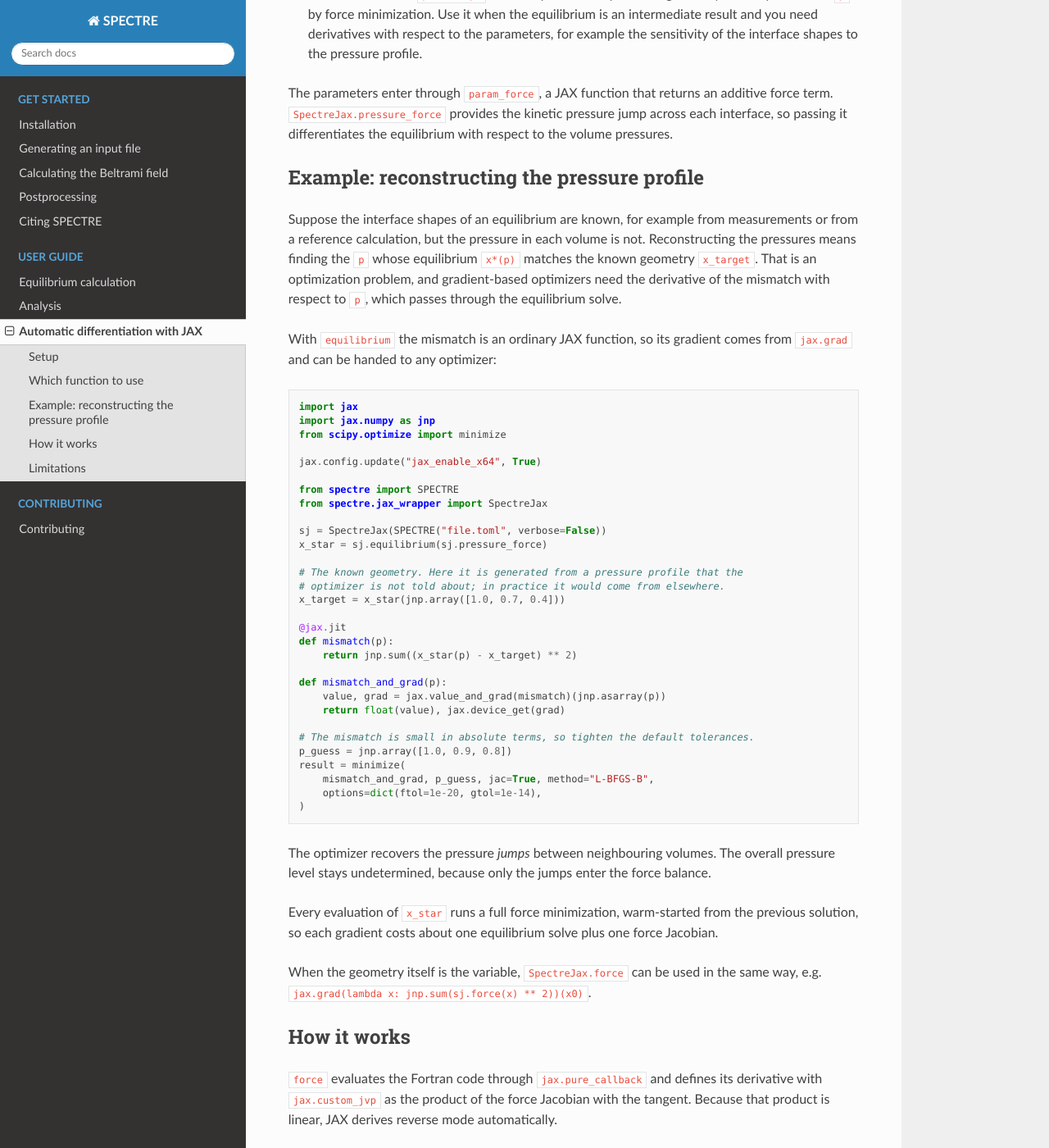
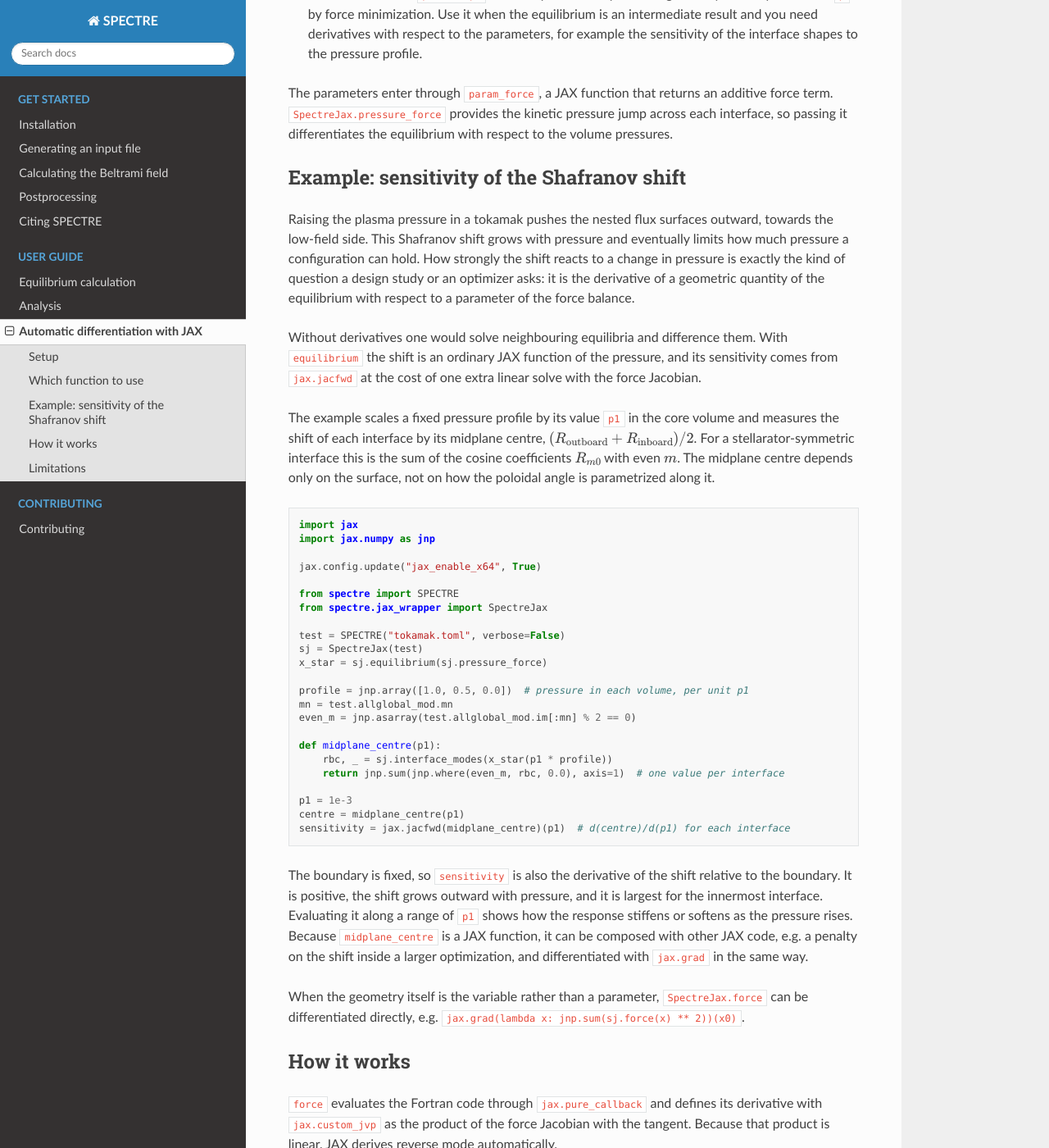
Before and after one commit to ANU-HPC/SPECTRE, a Sphinx documentation site: the page built from docs/source/user_guide/differentiation_jax.rst, in a window 1280 px wide and 1400 px high, scrolled down 805 px. Shown: the whole window at 82% size. Built offline with Sphinx 7.4.7 and the Read the Docs theme 3.1.0, drawn with Linux system fonts in a browser that asks for light colours; pages that are not in the unit, such as notebooks, are missing from menus; some of the changed text lies outside the part shown.

Commit message:
Use the Shafranov shift as the JAX wrapper example
Replace the pressure-reconstruction example in the user guide with the
sensitivity of the Shafranov shift to the pressure, a derivative that
cannot be obtained without re-solving equilibria otherwise.

Add SpectreJax.interface_modes, which maps the packed geometry to the
Fourier coefficients of each interface, so objectives can be written in
terms of R_mn and Z_mn.

Add a 3-volume circular tokamak input (R/a = 3, prescribed rotational
transform) and test that the shift sensitivity is positive and agrees
with finite differences of re-solved equilibria. Document that weakly
constrained deformations make the derivatives unreliable.

Refs #44

Co-Authored-By: Claude Opus 5.5 <noreply@anthropic.com>

```diff
--- a/docs/source/user_guide/differentiation_jax.rst
+++ b/docs/source/user_guide/differentiation_jax.rst
@@ -44,62 +44,65 @@ additive force term. ``SpectreJax.pressure_force`` provides the kinetic pressure
 jump across each interface, so passing it differentiates the equilibrium with
 respect to the volume pressures.
 
-Example: reconstructing the pressure profile
-============================================
+Example: sensitivity of the Shafranov shift
+===========================================
 
-Suppose the interface shapes of an equilibrium are known, for example from
-measurements or from a reference calculation, but the pressure in each volume
-is not. Reconstructing the pressures means finding the ``p`` whose equilibrium
-``x*(p)`` matches the known geometry ``x_target``. That is an optimization
-problem, and gradient-based optimizers need the derivative of the mismatch with
-respect to ``p``, which passes through the equilibrium solve.
+Raising the plasma pressure in a tokamak pushes the nested flux surfaces
+outward, towards the low-field side. This Shafranov shift grows with pressure
+and eventually limits how much pressure a configuration can hold. How strongly
+the shift reacts to a change in pressure is exactly the kind of question a
+design study or an optimizer asks: it is the derivative of a geometric quantity
+of the equilibrium with respect to a parameter of the force balance.
 
-With ``equilibrium`` the mismatch is an ordinary JAX function, so its gradient
-comes from ``jax.grad`` and can be handed to any optimizer:
+Without derivatives one would solve neighbouring equilibria and difference
+them. With ``equilibrium`` the shift is an ordinary JAX function of the
+pressure, and its sensitivity comes from ``jax.jacfwd`` at the cost of one
+extra linear solve with the force Jacobian.
+
+The example scales a fixed pressure profile by its value ``p1`` in the core
+volume and measures the shift of each interface by its midplane centre,
+:math:`(R_\text{outboard} + R_\text{inboard})/2`. For a stellarator-symmetric
+interface this is the sum of the cosine coefficients :math:`R_{m0}` with even
+:math:`m`. The midplane centre depends only on the surface, not on how the
+poloidal angle is parametrized along it.
 
 .. code-block:: python
 
    import jax
    import jax.numpy as jnp
-   from scipy.optimize import minimize
 
    jax.config.update("jax_enable_x64", True)
 
    from spectre import SPECTRE
    from spectre.jax_wrapper import SpectreJax
 
-   sj = SpectreJax(SPECTRE("file.toml", verbose=False))
+   test = SPECTRE("tokamak.toml", verbose=False)
+   sj = SpectreJax(test)
    x_star = sj.equilibrium(sj.pressure_force)
 
-   # The known geometry. Here it is generated from a pressure profile that the
-   # optimizer is not told about; in practice it would come from elsewhere.
-   x_target = x_star(jnp.array([1.0, 0.7, 0.4]))
+   profile = jnp.array([1.0, 0.5, 0.0])  # pressure in each volume, per unit p1
+   mn = test.allglobal_mod.mn
+   even_m = jnp.asarray(test.allglobal_mod.im[:mn] % 2 == 0)
 
-   @jax.jit
-   def mismatch(p):
-       return jnp.sum((x_star(p) - x_target) ** 2)
+   def midplane_centre(p1):
+       rbc, _ = sj.interface_modes(x_star(p1 * profile))
+       return jnp.sum(jnp.where(even_m, rbc, 0.0), axis=1)  # one value per interface
 
-   def mismatch_and_grad(p):
-       value, grad = jax.value_and_grad(mismatch)(jnp.asarray(p))
-       return float(value), jax.device_get(grad)
+   p1 = 1e-3
+   centre = midplane_centre(p1)
+   sensitivity = jax.jacfwd(midplane_centre)(p1)  # d(centre)/d(p1) for each interface
 
-   # The mismatch is small in absolute terms, so tighten the default tolerances.
-   p_guess = jnp.array([1.0, 0.9, 0.8])
-   result = minimize(
-       mismatch_and_grad, p_guess, jac=True, method="L-BFGS-B",
-       options=dict(ftol=1e-20, gtol=1e-14),
-   )
+The boundary is fixed, so ``sensitivity`` is also the derivative of the shift
+relative to the boundary. It is positive, the shift grows outward with
+pressure, and it is largest for the innermost interface. Evaluating it along a
+range of ``p1`` shows how the response stiffens or softens as the pressure
+rises. Because ``midplane_centre`` is a JAX function, it can be composed with
+other JAX code, e.g. a penalty on the shift inside a larger optimization, and
+differentiated with ``jax.grad`` in the same way.
 
-The optimizer recovers the pressure *jumps* between neighbouring volumes. The
-overall pressure level stays undetermined, because only the jumps enter the
-force balance.
-
-Every evaluation of ``x_star`` runs a full force minimization, warm-started from
-the previous solution, so each gradient costs about one equilibrium solve plus
-one force Jacobian.
-
-When the geometry itself is the variable, ``SpectreJax.force`` can be used in
-the same way, e.g. ``jax.grad(lambda x: jnp.sum(sj.force(x) ** 2))(x0)``.
+When the geometry itself is the variable rather than a parameter,
+``SpectreJax.force`` can be differentiated directly, e.g.
+``jax.grad(lambda x: jnp.sum(sj.force(x) ** 2))(x0)``.
 
 How it works
 ============
@@ -129,6 +132,11 @@ Limitations
   second-order term and is approximate, and the error does not decrease in
   proportion to the residual. Check the residual at the solution before relying
   on the gradients.
+* **The equilibrium must be well posed.** If a deformation of the interfaces
+  meets almost no restoring force, e.g. the Shafranov shift in a tokamak with a
+  very weak poloidal field, the force Jacobian is nearly singular, the forward
+  solve converges poorly and the derivatives are not reliable. A sensitivity
+  that changes with the ``rcond`` argument of ``SpectreJax`` is a warning sign.
 * **Only additive parameters are supported.** The force Jacobian contains
   derivatives with respect to the interior interfaces only, so parameters inside
   the field solve, such as the plasma boundary, cannot be differentiated yet.
```
Also changed, not shown: 3 other files.
